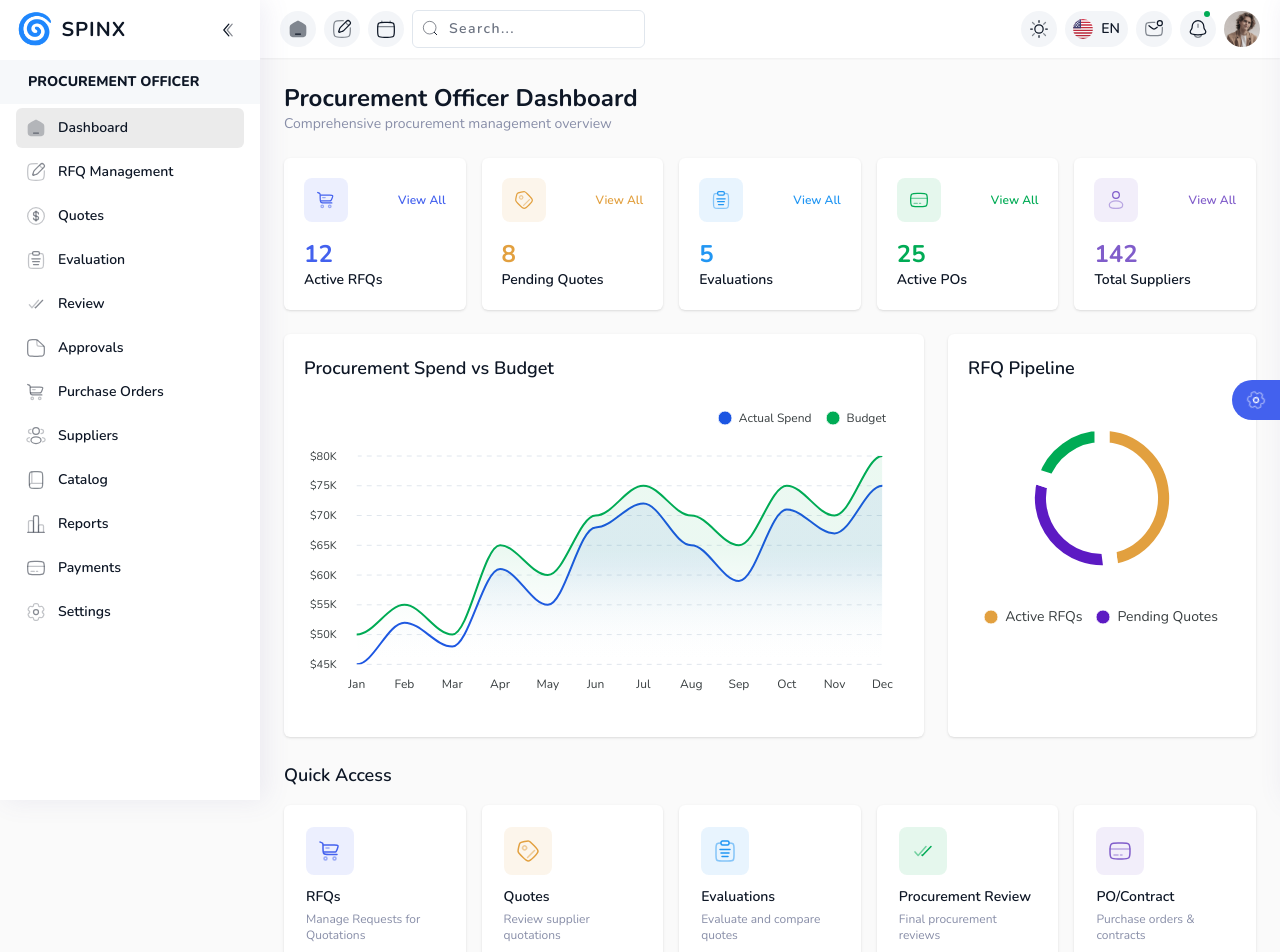
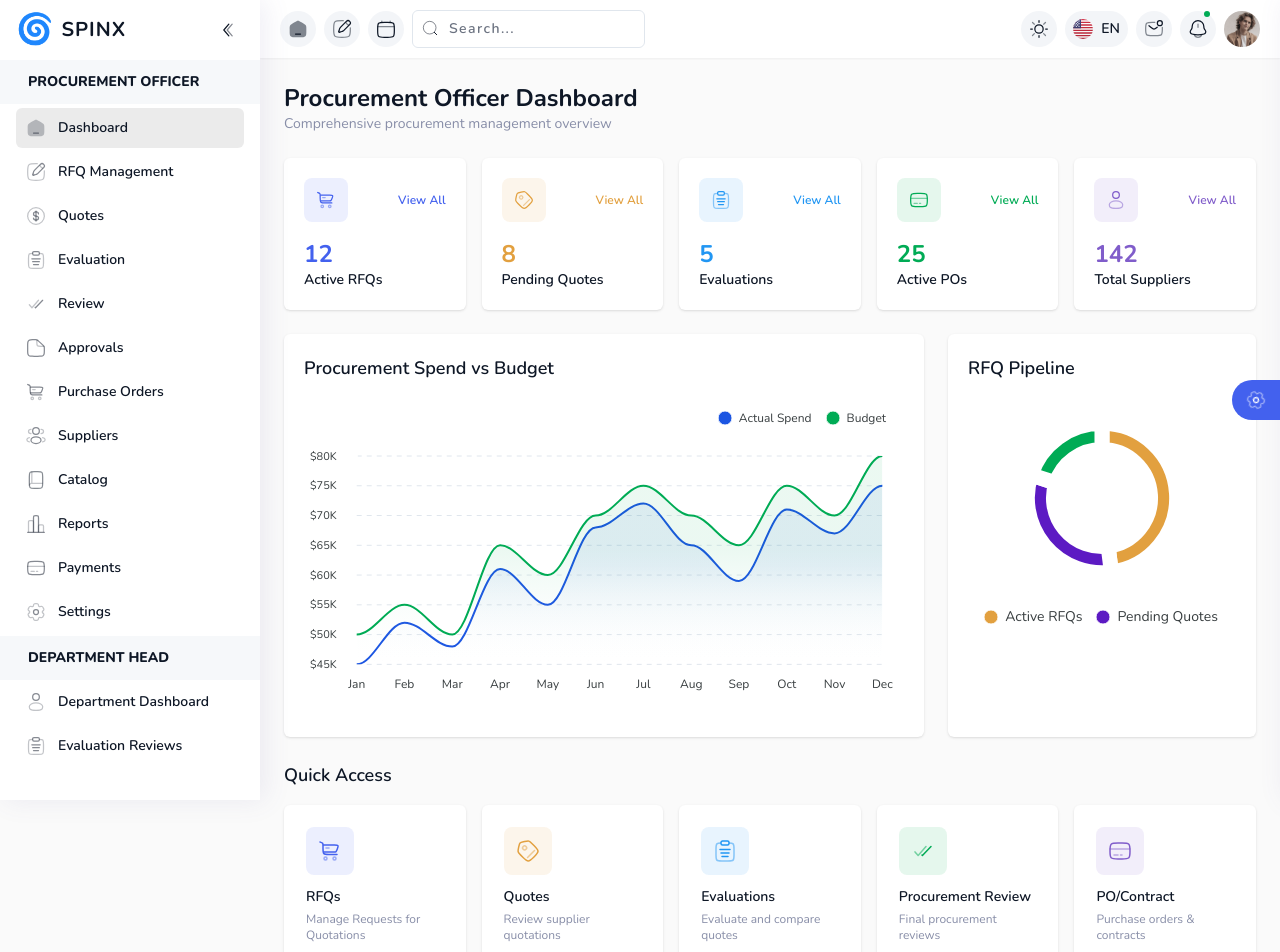
Before and after one commit to standardsja/pms, a React (Vite) app: page / in a window 1280 px wide. Shown: the top 952 px of the page. Built offline with nearby package versions, Linux system fonts and the light colour scheme.

Commit message:
Executive

```diff
--- a/src/components/Layouts/Sidebar.tsx
+++ b/src/components/Layouts/Sidebar.tsx
@@ -28,6 +28,8 @@ import IconBook from '../Icon/IconBook';
 import IconBarChart from '../Icon/IconBarChart';
 import IconCreditCard from '../Icon/IconCreditCard';
 import IconSettings from '../Icon/IconSettings';
+import IconUser from '../Icon/IconUser';
+import IconStar from '../Icon/IconStar';
 
 const Sidebar = () => {
     const [currentMenu, setCurrentMenu] = useState<string>('');
@@ -83,16 +85,19 @@ const Sidebar = () => {
                             type="button"
                             className="collapse-icon w-8 h-8 rounded-full flex items-center hover:bg-gray-500/10 dark:hover:bg-dark-light/10 dark:text-white-light transition duration-300 rtl:rotate-180"
                             onClick={() => dispatch(toggleSidebar())}
+                            title="Toggle Sidebar"
                         >
                             <IconCaretsDown className="m-auto rotate-90" />
                         </button>
                     </div>
                     <PerfectScrollbar className="h-[calc(100vh-80px)] relative">
-                        <ul className="relative font-semibold space-y-0.5 p-4 py-0">
+                        <div className="space-y-0.5 p-4 py-0">
                             <h2 className="py-3 px-7 flex items-center uppercase font-extrabold bg-white-light/30 dark:bg-dark dark:bg-opacity-[0.08] -mx-4 mb-1">
                                 <IconMinus className="w-4 h-5 flex-none hidden" />
                                 <span>Procurement Officer</span>
                             </h2>
+
+                        <ul className="relative font-semibold space-y-0.5">
 
                             <li className="nav-item">
                                 <NavLink to="/" className="group">
@@ -201,7 +206,77 @@ const Sidebar = () => {
                                     </div>
                                 </NavLink>
                             </li>
+
                         </ul>
+
+                            <h2 className="py-3 px-7 flex items-center uppercase font-extrabold bg-white-light/30 dark:bg-dark dark:bg-opacity-[0.08] -mx-4 mb-1 mt-6">
+                                <IconMinus className="w-4 h-5 flex-none hidden" />
+                                <span>Department Head</span>
+                            </h2>
+
+                        <ul className="relative font-semibold space-y-0.5">
+                            <li className="nav-item">
+                                <NavLink to="/procurement/department-head-dashboard" className="group">
+                                    <div className="flex items-center">
+                                        <IconUser className="group-hover:!text-primary shrink-0" />
+                                        <span className="ltr:pl-3 rtl:pr-3 text-black dark:text-[#506690] dark:group-hover:text-white-dark">Department Dashboard</span>
+                                    </div>
+                                </NavLink>
+                            </li>
+
+                            <li className="nav-item">
+                                <NavLink to="/procurement/evaluation" className="group">
+                                    <div className="flex items-center">
+                                        <IconClipboardText className="group-hover:!text-primary shrink-0" />
+                                        <span className="ltr:pl-3 rtl:pr-3 text-black dark:text-[#506690] dark:group-hover:text-white-dark">Evaluation Reviews</span>
+                                    </div>
+                                </NavLink>
+                            </li>
+
+                            <li className="nav-item">
+                                <NavLink to="/procurement/suppliers" className="group">
+                                    <div className="flex items-center">
+                                        <IconUsersGroup className="group-hover:!text-primary shrink-0" />
+                                        <span className="ltr:pl-3 rtl:pr-3 text-black dark:text-[#506690] dark:group-hover:text-white-dark">Supplier Approvals</span>
+                                    </div>
+                                </NavLink>
+                            </li>
+                        </ul>
+
+                            <h2 className="py-3 px-7 flex items-center uppercase font-extrabold bg-white-light/30 dark:bg-dark dark:bg-opacity-[0.08] -mx-4 mb-1 mt-6">
+                                <IconMinus className="w-4 h-5 flex-none hidden" />
+                                <span>Executive Director</span>
+                            </h2>
+
+                        <ul className="relative font-semibold space-y-0.5">
+                            <li className="nav-item">
+                                <NavLink to="/procurement/executive-director-dashboard" className="group">
+                                    <div className="flex items-center">
+                                        <IconStar className="group-hover:!text-primary shrink-0" />
+                                        <span className="ltr:pl-3 rtl:pr-3 text-black dark:text-[#506690] dark:group-hover:text-white-dark">Executive Dashboard</span>
+                                    </div>
+                                </NavLink>
+                            </li>
+
+                            <li className="nav-item">
+                                <NavLink to="/procurement/approvals" className="group">
+                                    <div className="flex items-center">
+                                        <IconFile className="group-hover:!text-primary shrink-0" />
+                                        <span className="ltr:pl-3 rtl:pr-3 text-black dark:text-[#506690] dark:group-hover:text-white-dark">Digital Sign-offs</span>
+                                    </div>
+                                </NavLink>
+                            </li>
+
+                            <li className="nav-item">
+                                <NavLink to="/procurement/reports" className="group">
+                                    <div className="flex items-center">
+                                        <IconBarChart className="group-hover:!text-primary shrink-0" />
+                                        <span className="ltr:pl-3 rtl:pr-3 text-black dark:text-[#506690] dark:group-hover:text-white-dark">Executive Reports</span>
+                                    </div>
+                                </NavLink>
+                            </li>
+                        </ul>
+                        </div>
                     </PerfectScrollbar>
                 </div>
             </nav>
--- a/src/router/routes.tsx
+++ b/src/router/routes.tsx
@@ -13,6 +13,8 @@ const Onboarding = lazy(() => import('../pages/Auth/Onboarding'));
 
 // Procurement Pages
 const ProcurementDashboard = lazy(() => import('../pages/Procurement/Dashboard'));
+const DepartmentHeadDashboard = lazy(() => import('../pages/Procurement/DepartmentHeadDashboard'));
+const ExecutiveDirectorDashboard = lazy(() => import('../pages/Procurement/ExecutiveDirectorDashboard'));
 const RFQList = lazy(() => import('../pages/Procurement/RFQ/RFQList'));
 const NewRFQ = lazy(() => import('../pages/Procurement/RFQ/NewRFQ'));
 const RFQDetail = lazy(() => import('../pages/Procurement/RFQ/RFQDetail'));
@@ -88,6 +90,14 @@ const routes = [
     {
         path: '/procurement/dashboard',
         element: <ProcurementDashboard />,
+    },
+    {
+        path: '/procurement/department-head-dashboard',
+        element: <DepartmentHeadDashboard />,
+    },
+    {
+        path: '/procurement/executive-director-dashboard',
+        element: <ExecutiveDirectorDashboard />,
     },
     {
         path: '/procurement/rfq/list',
```
